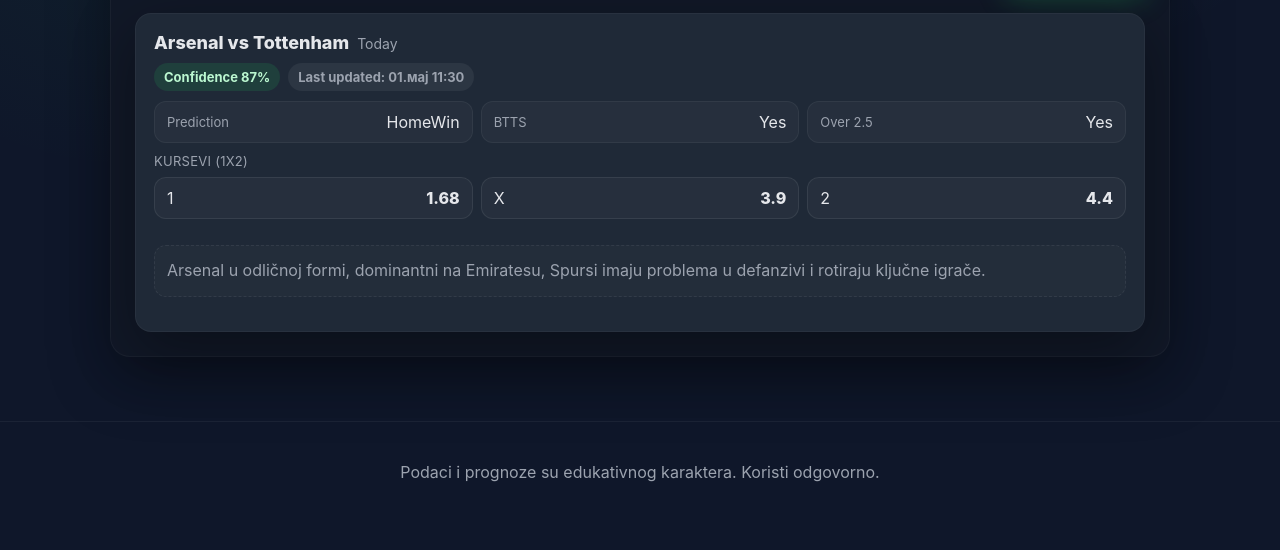
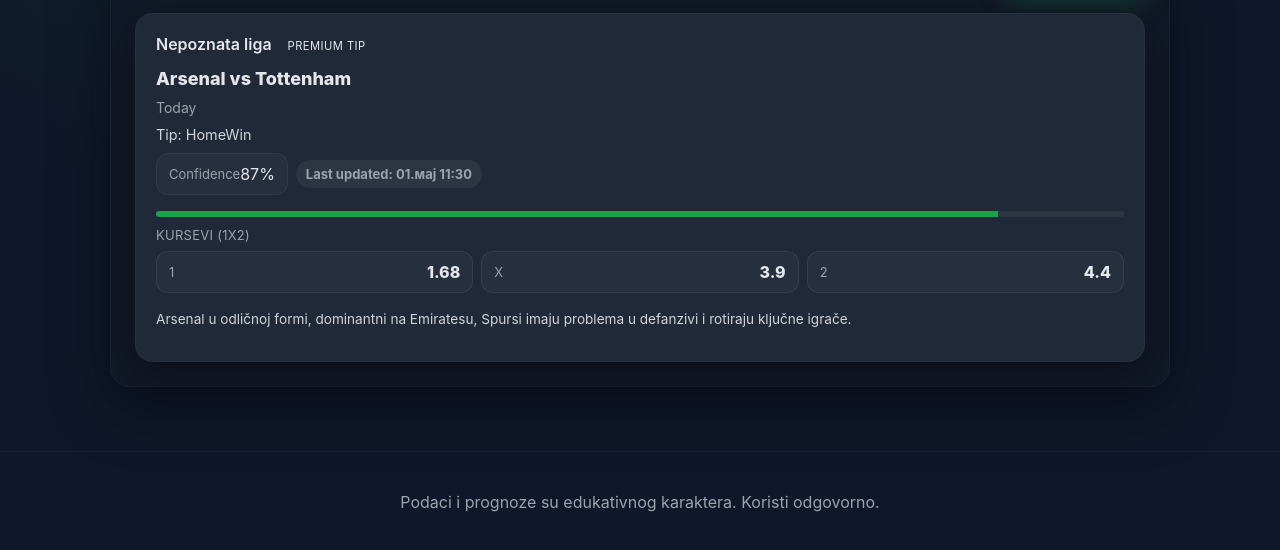
Before and after one commit to darkotosic/Naksir-Football-Betting-Tips, a website: page index.html in a window 1280 px wide. Shown: the part 330-880 px from the top of the page. Before the commit the page ends 852 px from the top, so only its background shows below. Drawn offline with Linux system fonts and the light colour scheme.

Commit message:
Improve prediction card presentation

```diff
--- a/assets/app.js
+++ b/assets/app.js
@@ -52,10 +52,31 @@
 
 function createPredictionCard(prediction) {
   const card = document.createElement('article');
-  card.className = 'card';
+
+  const confidenceValue = Number.parseFloat(prediction.confidence) || 0;
+  const confidenceClass =
+    confidenceValue >= 80 ? 'confidence-high' : confidenceValue >= 70 ? 'confidence-medium' : 'confidence-low';
+
+  card.className = `card prediction-card ${confidenceClass}`;
+
+  const leagueLabel = prediction.league && prediction.country
+    ? `${prediction.league} (${prediction.country})`
+    : prediction.league || prediction.country || 'Nepoznata liga';
 
   const header = document.createElement('div');
   header.className = 'card__header';
+
+  const league = document.createElement('div');
+  league.className = 'prediction-header';
+  league.textContent = leagueLabel;
+  header.appendChild(league);
+
+  if (confidenceValue >= 80) {
+    const premiumBadge = document.createElement('span');
+    premiumBadge.className = 'prediction-badge-premium';
+    premiumBadge.textContent = 'Premium tip';
+    header.appendChild(premiumBadge);
+  }
 
   const matchup = document.createElement('div');
   matchup.className = 'matchup';
@@ -65,16 +86,27 @@
   kickoff.className = 'kickoff';
   kickoff.textContent = prediction.date || 'TBD';
 
-  header.appendChild(matchup);
-  header.appendChild(kickoff);
+  const marketText = prediction.market || prediction.tip || prediction.outcome || 'Tip nedostaje';
+
+  const market = document.createElement('div');
+  market.className = 'prediction-market';
+  market.textContent = `Tip: ${marketText}`;
 
   const metaRow = document.createElement('div');
   metaRow.className = 'card__meta';
 
-  const badge = document.createElement('div');
-  badge.className = 'badge';
-  badge.textContent = `Confidence ${prediction.confidence}%`;
-  metaRow.appendChild(badge);
+  const oddValue = prediction.odd ?? prediction.odds?.value ?? prediction.odds?.odd ?? null;
+  if (oddValue) {
+    const oddPill = document.createElement('div');
+    oddPill.className = 'pill';
+    oddPill.innerHTML = `<span class="label">Kvota</span><span>${oddValue}</span>`;
+    metaRow.appendChild(oddPill);
+  }
+
+  const confidencePill = document.createElement('div');
+  confidencePill.className = 'pill';
+  confidencePill.innerHTML = `<span class="label">Confidence</span><span>${confidenceValue}%</span>`;
+  metaRow.appendChild(confidencePill);
 
   const formattedTimestamp = formatTimestamp(prediction.updatedAt || prediction.timestamp);
   if (formattedTimestamp) {
@@ -84,23 +116,26 @@
     metaRow.appendChild(timestampBadge);
   }
 
-  const oddsRow = document.createElement('div');
-  oddsRow.className = 'predictions';
-  oddsRow.innerHTML = `
-    <div class="pill"><span class="label">Prediction</span><span>${prediction.outcome}</span></div>
-    <div class="pill"><span class="label">BTTS</span><span>${prediction.btts ? 'Yes' : 'No'}</span></div>
-    <div class="pill"><span class="label">Over 2.5</span><span>${prediction.over25 ? 'Yes' : 'No'}</span></div>
-  `;
+  const confidenceBarWrapper = document.createElement('div');
+  confidenceBarWrapper.className = `confidence-bar-wrapper ${confidenceClass}`;
+  const confidenceBarFill = document.createElement('div');
+  confidenceBarFill.className = 'confidence-bar-fill';
+  const barWidth = Math.max(0, Math.min(confidenceValue, 100));
+  confidenceBarFill.style.width = `${barWidth}%`;
+  confidenceBarWrapper.appendChild(confidenceBarFill);
 
   const oddsSection = createOddsSection(prediction.odds);
 
   const reason = document.createElement('p');
-  reason.className = 'reason';
-  reason.textContent = prediction.reason;
+  reason.className = 'prediction-reasoning';
+  reason.textContent = prediction.reasoning || prediction.reason || 'Nema obrazloženja.';
 
   card.appendChild(header);
+  card.appendChild(matchup);
+  card.appendChild(kickoff);
+  card.appendChild(market);
   card.appendChild(metaRow);
-  card.appendChild(oddsRow);
+  card.appendChild(confidenceBarWrapper);
   if (oddsSection) card.appendChild(oddsSection);
   card.appendChild(reason);
 
--- a/assets/style.css
+++ b/assets/style.css
@@ -171,7 +171,7 @@
   gap: 8px;
 }
 
-.predictions .pill {
+.pill {
   background: rgba(255, 255, 255, 0.03);
   border: 1px solid rgba(255, 255, 255, 0.05);
   padding: 10px 12px;
@@ -182,7 +182,11 @@
   color: var(--text);
 }
 
-.predictions .label {
+.predictions .pill {
+  background: rgba(255, 255, 255, 0.03);
+}
+
+.label {
   color: var(--muted);
   font-size: 13px;
 }
@@ -255,6 +259,62 @@
   background: rgba(255, 255, 255, 0.06);
 }
 
+.prediction-card {
+  border-radius: 18px;
+  padding: 20px;
+  box-shadow: 0 14px 40px rgba(0, 0, 0, 0.35);
+}
+
+.prediction-header {
+  font-weight: 600;
+  margin-bottom: 4px;
+}
+
+.prediction-market {
+  font-size: 0.9rem;
+  opacity: 0.9;
+}
+
+.confidence-bar-wrapper {
+  margin-top: 6px;
+  background: rgba(255, 255, 255, 0.06);
+  border-radius: 999px;
+  overflow: hidden;
+}
+
+.confidence-bar-fill {
+  height: 6px;
+  width: 0;
+  transition: width 0.3s ease;
+}
+
+.confidence-high .confidence-bar-fill {
+  background: #16a34a;
+}
+
+.confidence-medium .confidence-bar-fill {
+  background: #eab308;
+}
+
+.confidence-low .confidence-bar-fill {
+  background: #dc2626;
+}
+
+.prediction-reasoning {
+  margin-top: 8px;
+  font-size: 0.85rem;
+  opacity: 0.9;
+}
+
+.prediction-badge-premium {
+  display: inline-block;
+  padding: 2px 8px;
+  border-radius: 999px;
+  font-size: 0.7rem;
+  text-transform: uppercase;
+  letter-spacing: 0.04em;
+}
+
 @media (max-width: 640px) {
   .card {
     padding: 16px;
```
